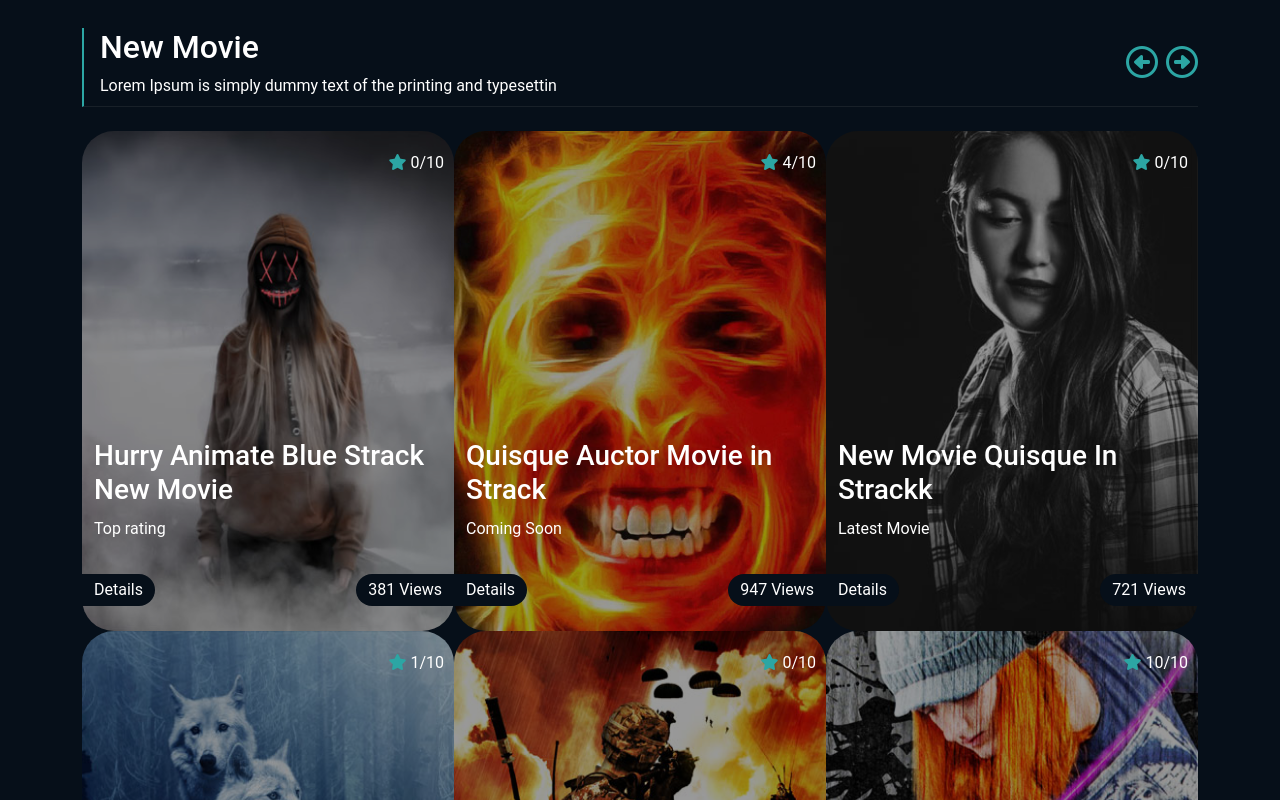
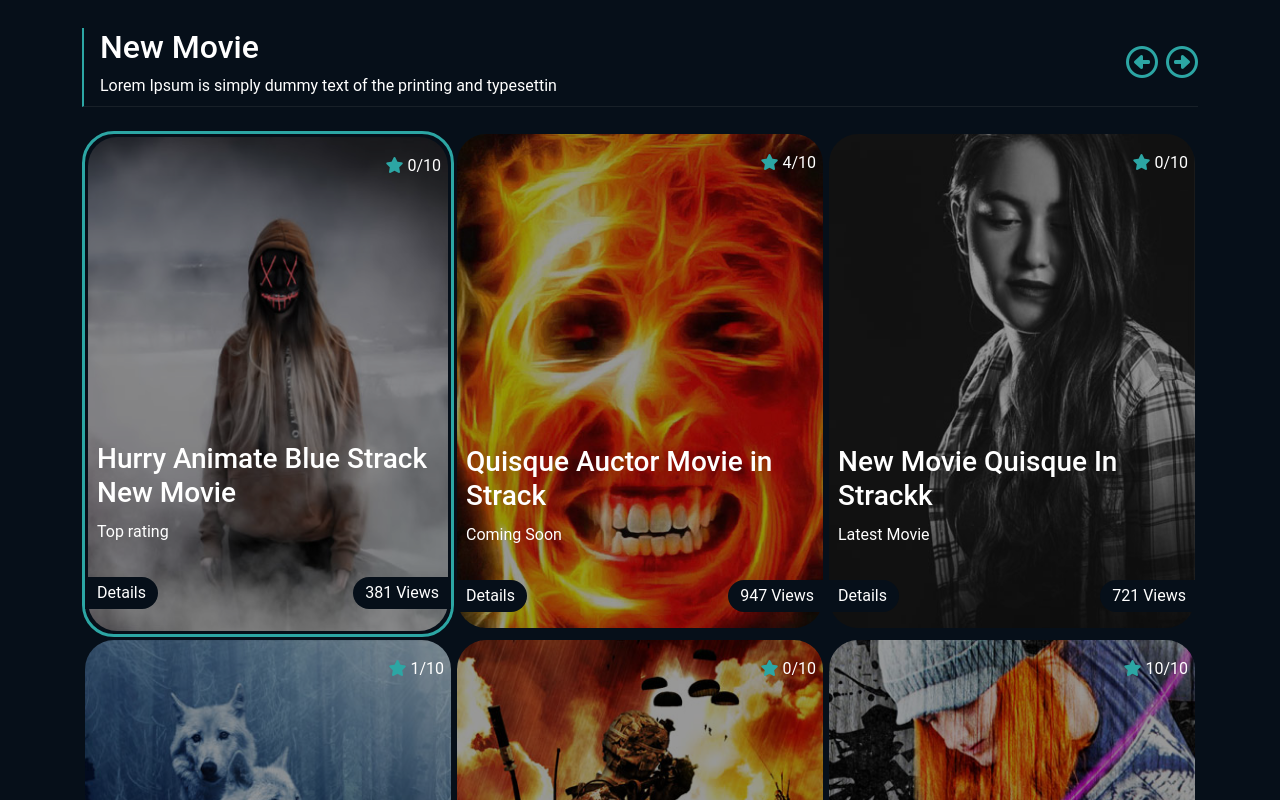
Before and after one commit to SamuelePassiatore/proj-html-vuejs, a Vue app: page / in a window 1280 px wide. Shown: the part 740-1540 px from the top of the page. Built offline with nearby package versions, Linux system fonts and the light colour scheme; the HTML template or start-up script is replaced by a standard one.

Commit message:
added simple logic slider section newmovie

```diff
--- a/src/components/cards/MoviesCard.vue
+++ b/src/components/cards/MoviesCard.vue
@@ -24,6 +24,7 @@ export default {
 .card-image {
     height: 500px;
     filter: brightness(0.6);
+    border: 3px solid transparent;
 }
 
 .text-colored {
--- a/src/components/sections/SectionNewmovie.vue
+++ b/src/components/sections/SectionNewmovie.vue
@@ -5,6 +5,7 @@ export default {
     components: { MoviesCard },
     data() {
         return {
+            currentIndex: 0,
             section: [
                 {
                     title: 'New Movie',
@@ -134,6 +135,22 @@ export default {
                 },
             ]
         }
+    },
+    methods: {
+        nextImage() {
+            if (this.currentIndex === this.movies.length - 1) {
+                this.currentIndex = 0;
+            } else {
+                this.currentIndex++;
+            }
+        },
+        prevImage() {
+            if (this.currentIndex === 0) {
+                this.currentIndex = this.movies.length - 1;
+            } else {
+                this.currentIndex--;
+            }
+        }
     }
 };
 </script>
@@ -146,12 +163,13 @@ export default {
                     <span>{{ section[0].subtitle }}</span>
                 </div>
                 <div>
-                    <i class="fa-regular fa-circle-left fa-2x"></i>
-                    <i class="fa-regular fa-circle-right fa-2x ps-2"></i>
+                    <i class="fa-regular fa-circle-left fa-2x" @click="prevImage"></i>
+                    <i class="fa-regular fa-circle-right fa-2x ps-2" @click="nextImage"></i>
                 </div>
             </div>
             <div class="row g-0 pt-4">
-                <movies-card v-for="movie in movies" :key="movie.title" :movie="movie"></movies-card>
+                <movies-card v-for="(movie, index) in movies" :key="index" :movie="movie"
+                    :class="{ 'border-slider': index === currentIndex, 'rounded-5': true }"></movies-card>
             </div>
         </div>
     </section>
@@ -176,5 +194,9 @@ export default {
         }
     }
 
+    .border-slider {
+        border: 3px solid #2CA6A4;
+    }
+
 }
 </style>
```
